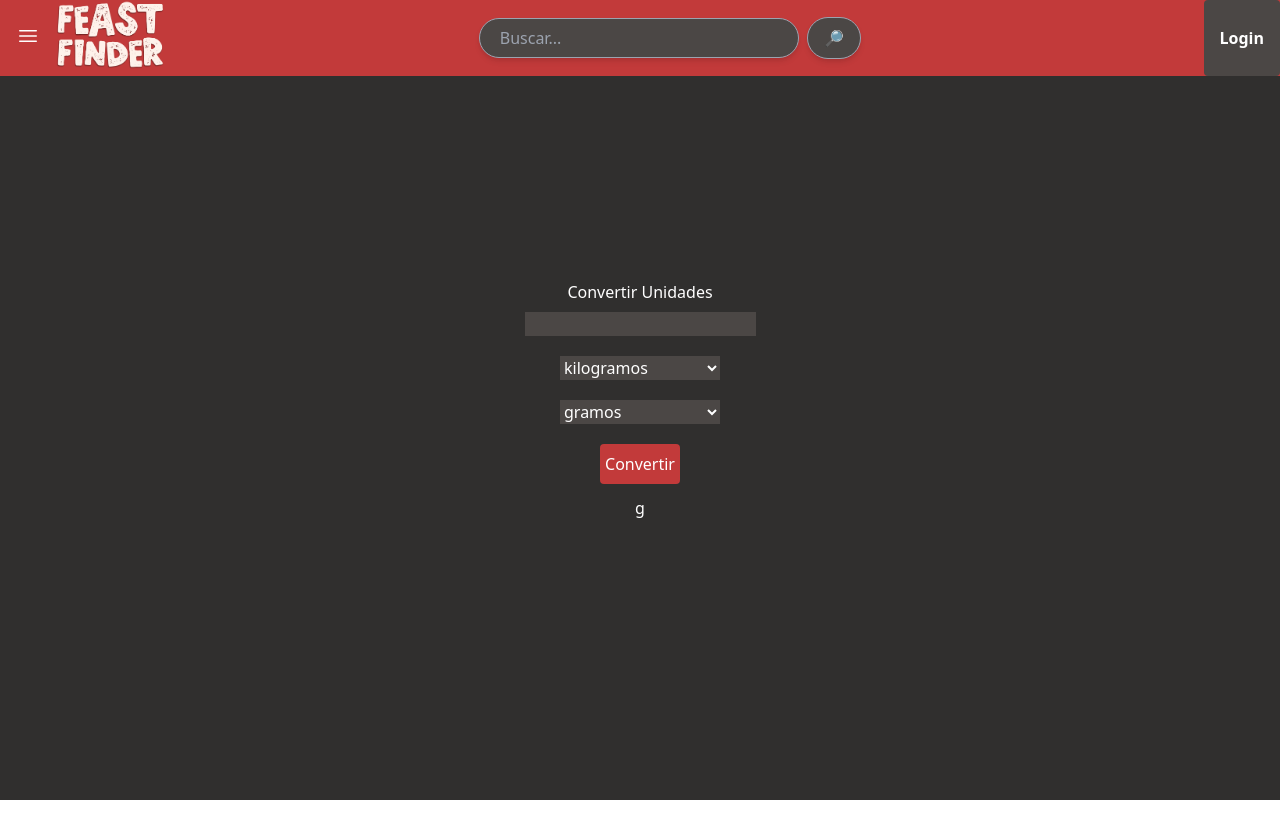
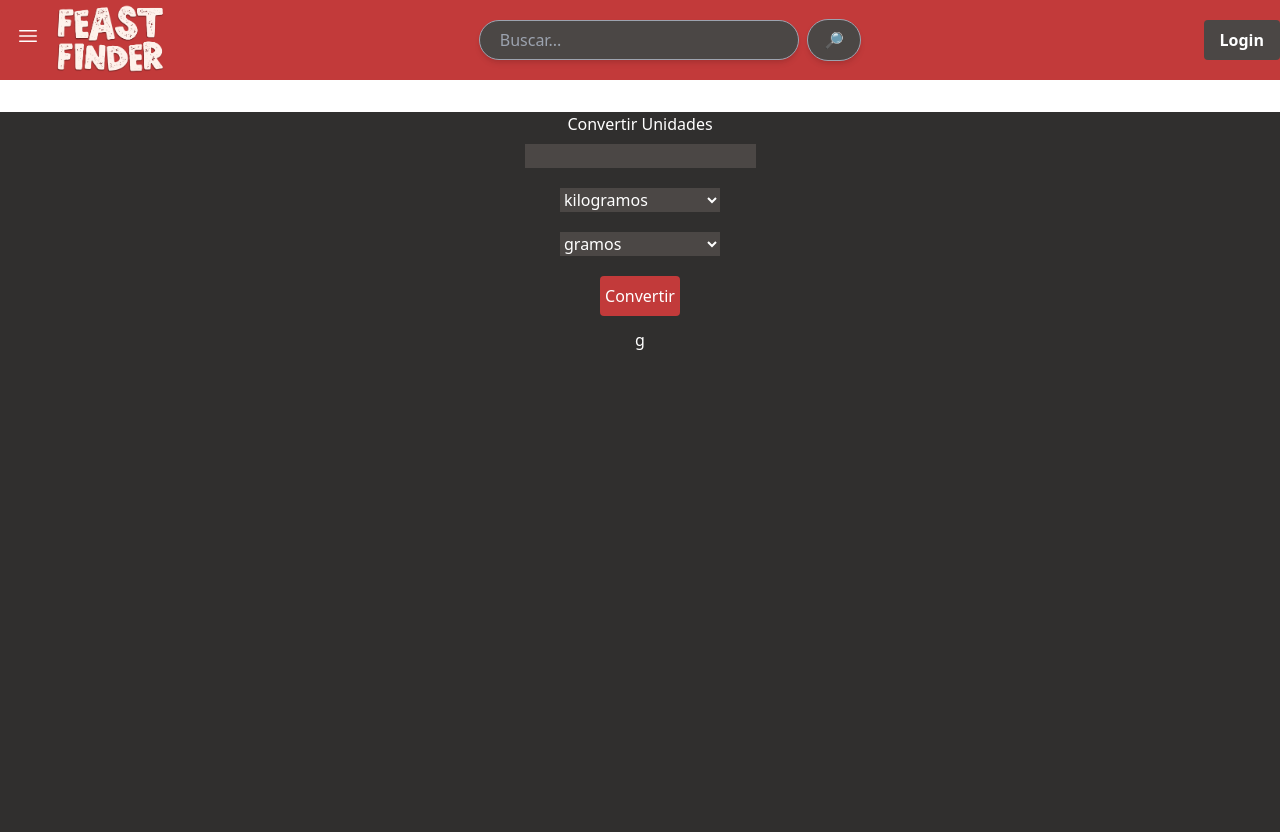
Before and after one commit to Fabriluc/FeastFinder2.0, a React (Vite) app: page /calculator in a window 1280 px wide. Before the commit the page ends 800 px from the top, so only its background shows below. Built offline with nearby package versions, Linux system fonts and the light colour scheme.

Commit message:
jere sos mi dios

```diff
--- a/src/App.jsx
+++ b/src/App.jsx
@@ -11,6 +11,7 @@ function App() {
   return (
     <>
       <Header />
+      <body className=" bg-primary h-[calc(100vh-5rem)]">
         <Routes>
           <Route path="/" element={<Recipe />} />
           <Route path="/recipe/:title" element={<CurrentRecipe />} />
@@ -18,6 +19,7 @@ function App() {
           <Route path="/contact" element={<ContactForm />} />
           <Route path="/calculator" element={<Calculator />} />
         </Routes>
+      </body>
     </>
   );
 }
--- a/src/Components/Calculator.jsx
+++ b/src/Components/Calculator.jsx
@@ -44,7 +44,7 @@ const UnitConverter = () => {
   };
 
   return (
-    <div className="flex flex-col items-center justify-center h-screen bg-primary text-white">
+    <div className="flex flex-col items-center justify-center mt-8 mb-8 bg-primary text-white">
       <h1>Convertir Unidades</h1>
       <input
         type="number"
--- a/src/Components/CurrentRecipe.jsx
+++ b/src/Components/CurrentRecipe.jsx
@@ -16,19 +16,16 @@ function CurrentRecipe() {
 
   return (
     <>
-      <div className="bg-primary flex justify-center items-center h-screen text-white">
-        <div>
-          <h1>{recipe[0]?.title}</h1>
-          <img
-            className="w-1/2 max-h-80"
-            width="1000px"
-            src={recipe[0]?.img}
-            alt=""
-          />
-          <p className="w-1/2">{recipe[0]?.description}</p>
+      <section className="bg-primary flex flex-col items-center">
+        <div className="bg-primary flex flex-col items-center justify-center text-white mt-6">
+          <h1 className="text-4xl mb-8 ">{recipe[0]?.title}</h1>
+          <img className=" mb-8 max-w-sm" src={recipe[0]?.img} alt="" />
+          <p className="w-2/4 text-center mb-10">{recipe[0]?.description}</p>
         </div>
-        <Calculator />
-      </div>
+        <div className="flex justify-center items-center">
+          <Calculator />
+        </div>
+      </section>
     </>
   );
 }
--- a/src/Components/Header.jsx
+++ b/src/Components/Header.jsx
@@ -6,13 +6,13 @@ import Sidebar from "./Sidebar";
 import LoginButton from "./LoginButton";
 const Header = () => {
   return (
-    <header className="flex absolute justify-between top-0 left-0 w-full bg-headerred text-black no-underline p-0">
+    <header className="flex justify-between items-center top-0 left-0 w-full bg-headerred text-black no-underline p-0 h-20">
       <h1 className="text-3xl font-bold">
         <Link className="inline-block" to="/">
           <img
             src={headerLogo}
             alt="FeastFinder"
-            className="w-32 h-auto ml-12"
+            className="w-32 h-auto ml-12 mt-1"
           />{" "}
         </Link>
       </h1>
```
Lines whose indentation alone changed are shown as unchanged.
